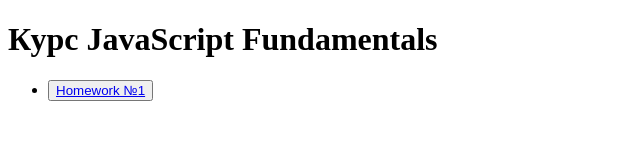
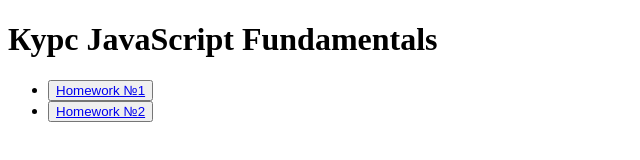
Before and after one commit to Bonced/JS_Fundamentals, a plain HTML site: page index.html in a window 1280 px wide. Shown: the whole page, without its empty margins (0-640 px from the left). Drawn offline with Linux system fonts and the light colour scheme.

```diff
--- a/index.html
+++ b/index.html
@@ -8,6 +8,7 @@
     <h1>Курс JavaScript Fundamentals</h1>
     <ul>
         <li><a href="/Homework_01/page1.html"><button>Homework №1</a></li>
+            <li><a href="/Homework_02/page1.html"><button>Homework №2</a></li>
     </ul>
 </body>
 </html>
```
